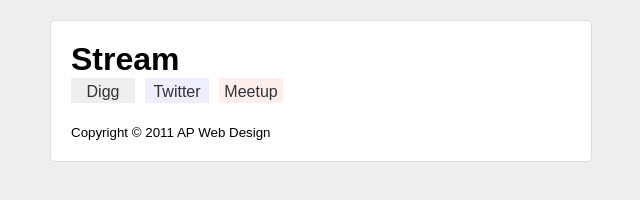
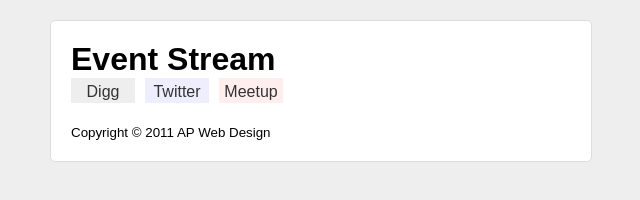
Before and after one commit to ralyodio/nodejs-stream, a plain HTML site: page index.htm in a window 1280 px wide. Shown: the whole page, without its empty margins (319-959 px from the left). Drawn offline with nearby package versions, Linux system fonts and the light colour scheme; no server answers.

Commit message:
change wording from websockets to event stream.

```diff
--- a/index.htm
+++ b/index.htm
@@ -1,7 +1,7 @@
 <!doctype html>
 <html lang="en">
 <head>
-	<title>NodeJS Stream using WebSockets</title>
+	<title>NodeJS Stream using Server Sent Event Stream</title>
 	<meta charset="utf-8" />
 	<link rel="shortcut icon" href="/a/i/favicon.png" type="image/png" />
 	<link href="/a/c/base.css" rel="stylesheet" type="text/css" media="screen" />
@@ -10,7 +10,7 @@
 </head>
 <body>
 	<header>
-		<h1>Stream</h1>
+		<h1>Event Stream</h1>
 	</header>
 	<section>
 		<div class="providers">
```
Also changed, not shown: README.md.
